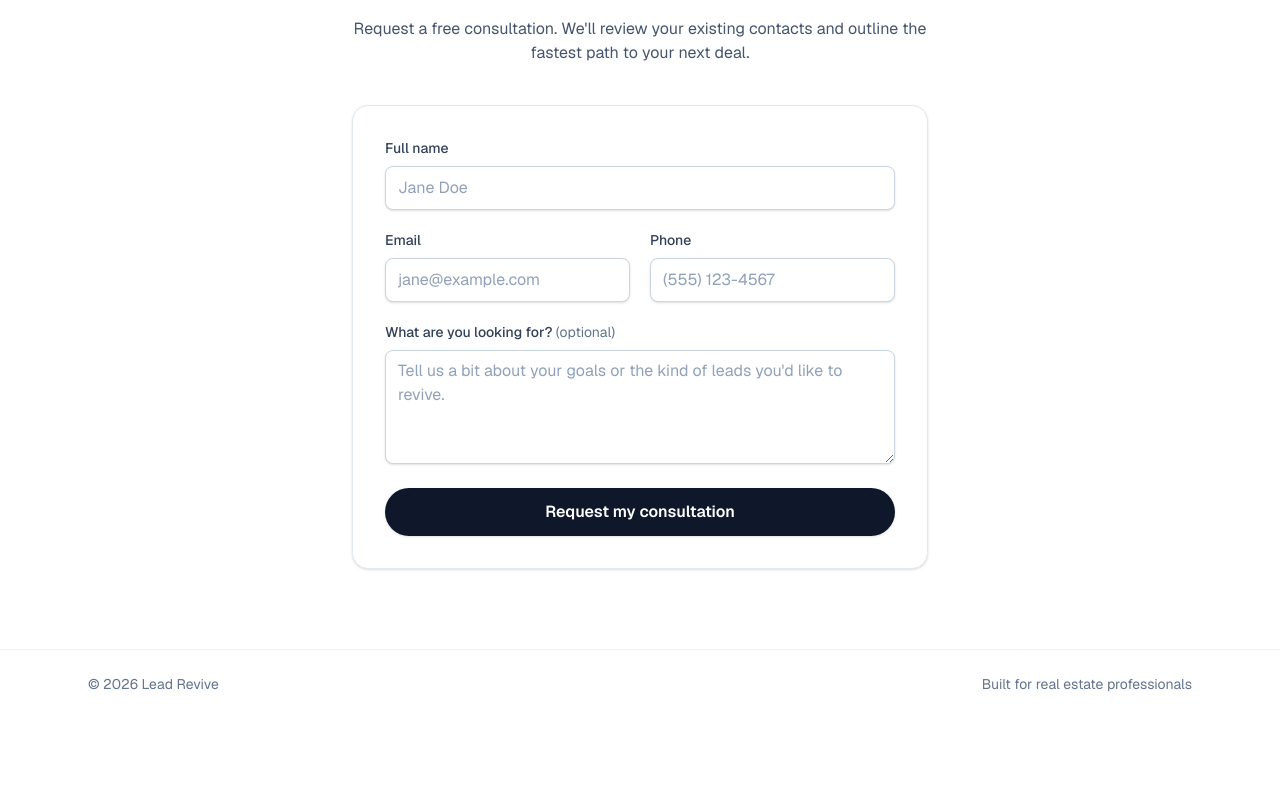
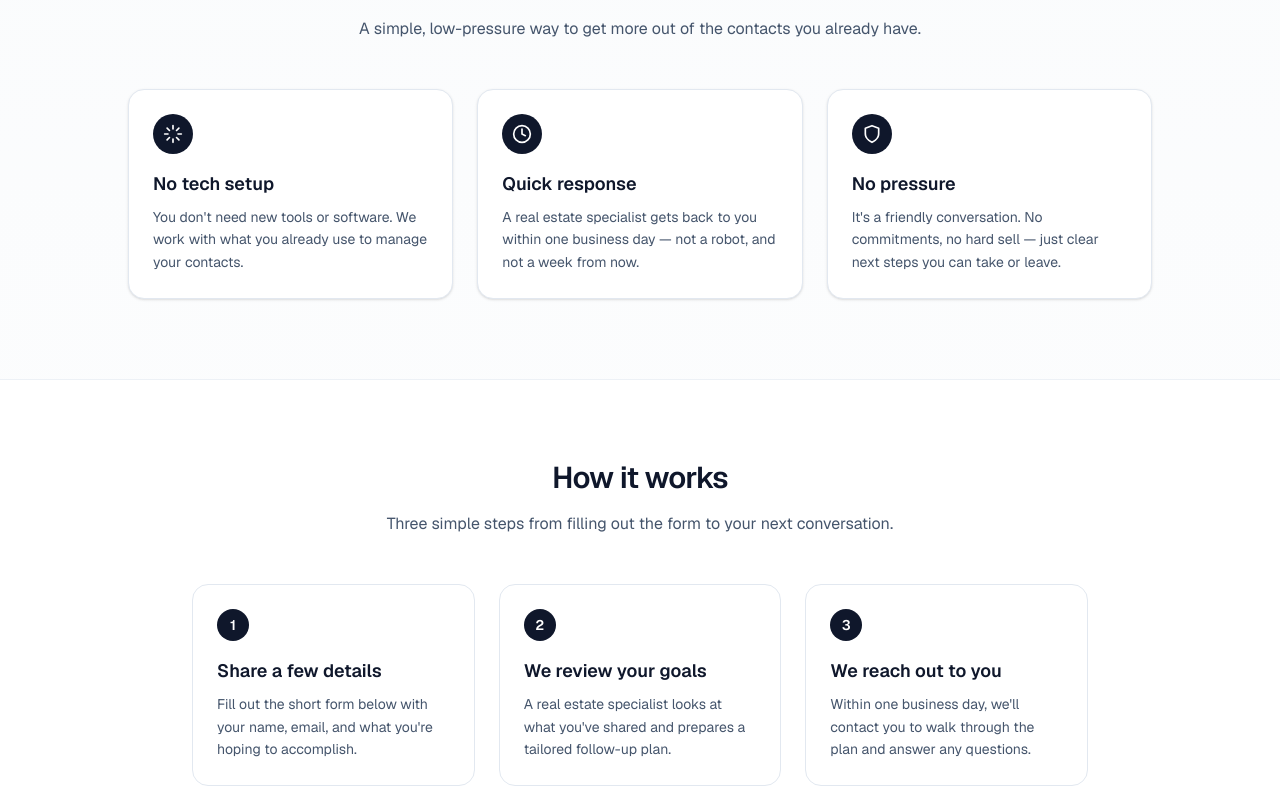
Before and after one commit to phprook/lead-revive-test-12, a Next.js app: page / in a window 1280 px wide. Shown: the part 970-1760 px from the top of the page. Before the commit the page ends 1688 px from the top, so only its background shows below. Built offline with nearby package versions, Linux system fonts and the light colour scheme.

Commit message:
Build FEATURE_005

```diff
--- a/src/app/page.tsx
+++ b/src/app/page.tsx
@@ -51,9 +51,162 @@ export default function Home() {
           </p>
         </section>
 
+        <section className="border-t border-slate-200/60 dark:border-slate-800/60">
+          <div className="mx-auto w-full max-w-6xl px-6 py-16 sm:py-20">
+            <div className="mx-auto max-w-2xl text-center">
+              <h2 className="text-2xl font-semibold tracking-tight sm:text-3xl">
+                Why agents choose Lead Revive
+              </h2>
+              <p className="mt-4 text-base text-slate-600 dark:text-slate-300">
+                A simple, low-pressure way to get more out of the contacts
+                you already have.
+              </p>
+            </div>
+
+            <ul className="mx-auto mt-12 grid max-w-5xl grid-cols-1 gap-6 sm:grid-cols-3">
+              <li className="rounded-2xl border border-slate-200 bg-white p-6 shadow-sm dark:border-slate-800 dark:bg-slate-900">
+                <div
+                  aria-hidden="true"
+                  className="mb-4 flex h-10 w-10 items-center justify-center rounded-full bg-slate-900 text-white dark:bg-white dark:text-slate-900"
+                >
+                  <svg
+                    xmlns="http://www.w3.org/2000/svg"
+                    viewBox="0 0 24 24"
+                    fill="none"
+                    stroke="currentColor"
+                    strokeWidth="2"
+                    strokeLinecap="round"
+                    strokeLinejoin="round"
+                    className="h-5 w-5"
+                  >
+                    <path d="M12 2v4" />
+                    <path d="M12 18v4" />
+                    <path d="m4.93 4.93 2.83 2.83" />
+                    <path d="m16.24 16.24 2.83 2.83" />
+                    <path d="M2 12h4" />
+                    <path d="M18 12h4" />
+                    <path d="m4.93 19.07 2.83-2.83" />
+                    <path d="m16.24 7.76 2.83-2.83" />
+                  </svg>
+                </div>
+                <h3 className="text-lg font-semibold">No tech setup</h3>
+                <p className="mt-2 text-sm leading-relaxed text-slate-600 dark:text-slate-300">
+                  You don&apos;t need new tools or software. We work with what
+                  you already use to manage your contacts.
+                </p>
+              </li>
+              <li className="rounded-2xl border border-slate-200 bg-white p-6 shadow-sm dark:border-slate-800 dark:bg-slate-900">
+                <div
+                  aria-hidden="true"
+                  className="mb-4 flex h-10 w-10 items-center justify-center rounded-full bg-slate-900 text-white dark:bg-white dark:text-slate-900"
+                >
+                  <svg
+                    xmlns="http://www.w3.org/2000/svg"
+                    viewBox="0 0 24 24"
+                    fill="none"
+                    stroke="currentColor"
+                    strokeWidth="2"
+                    strokeLinecap="round"
+                    strokeLinejoin="round"
+                    className="h-5 w-5"
+                  >
+                    <circle cx="12" cy="12" r="10" />
+                    <polyline points="12 6 12 12 16 14" />
+                  </svg>
+                </div>
+                <h3 className="text-lg font-semibold">Quick response</h3>
+                <p className="mt-2 text-sm leading-relaxed text-slate-600 dark:text-slate-300">
+                  A real estate specialist gets back to you within one business
+                  day — not a robot, and not a week from now.
+                </p>
+              </li>
+              <li className="rounded-2xl border border-slate-200 bg-white p-6 shadow-sm dark:border-slate-800 dark:bg-slate-900">
+                <div
+                  aria-hidden="true"
+                  className="mb-4 flex h-10 w-10 items-center justify-center rounded-full bg-slate-900 text-white dark:bg-white dark:text-slate-900"
+                >
+                  <svg
+                    xmlns="http://www.w3.org/2000/svg"
+                    viewBox="0 0 24 24"
+                    fill="none"
+                    stroke="currentColor"
+                    strokeWidth="2"
+                    strokeLinecap="round"
+                    strokeLinejoin="round"
+                    className="h-5 w-5"
+                  >
+                    <path d="M12 22s8-4 8-10V5l-8-3-8 3v7c0 6 8 10 8 10z" />
+                  </svg>
+                </div>
+                <h3 className="text-lg font-semibold">No pressure</h3>
+                <p className="mt-2 text-sm leading-relaxed text-slate-600 dark:text-slate-300">
+                  It&apos;s a friendly conversation. No commitments, no hard
+                  sell — just clear next steps you can take or leave.
+                </p>
+              </li>
+            </ul>
+          </div>
+        </section>
+
+        <section
+          id="how-it-works"
+          className="border-t border-slate-200/60 bg-white dark:border-slate-800/60 dark:bg-slate-950"
+        >
+          <div className="mx-auto w-full max-w-5xl px-6 py-16 sm:py-20">
+            <div className="mx-auto max-w-2xl text-center">
+              <h2 className="text-2xl font-semibold tracking-tight sm:text-3xl">
+                How it works
+              </h2>
+              <p className="mt-4 text-base text-slate-600 dark:text-slate-300">
+                Three simple steps from filling out the form to your next
+                conversation.
+              </p>
+            </div>
+
+            <ol className="mx-auto mt-12 grid max-w-4xl grid-cols-1 gap-6 sm:grid-cols-3">
+              <li className="rounded-2xl border border-slate-200 p-6 dark:border-slate-800">
+                <span className="inline-flex h-8 w-8 items-center justify-center rounded-full bg-slate-900 text-sm font-semibold text-white dark:bg-white dark:text-slate-900">
+                  1
+                </span>
+                <h3 className="mt-4 text-lg font-semibold">
+                  Share a few details
+                </h3>
+                <p className="mt-2 text-sm leading-relaxed text-slate-600 dark:text-slate-300">
+                  Fill out the short form below with your name, email, and what
+                  you&apos;re hoping to accomplish.
+                </p>
+              </li>
+              <li className="rounded-2xl border border-slate-200 p-6 dark:border-slate-800">
+                <span className="inline-flex h-8 w-8 items-center justify-center rounded-full bg-slate-900 text-sm font-semibold text-white dark:bg-white dark:text-slate-900">
+                  2
+                </span>
+                <h3 className="mt-4 text-lg font-semibold">
+                  We review your goals
+                </h3>
+                <p className="mt-2 text-sm leading-relaxed text-slate-600 dark:text-slate-300">
+                  A real estate specialist looks at what you&apos;ve shared and
+                  prepares a tailored follow-up plan.
+                </p>
+              </li>
+              <li className="rounded-2xl border border-slate-200 p-6 dark:border-slate-800">
+                <span className="inline-flex h-8 w-8 items-center justify-center rounded-full bg-slate-900 text-sm font-semibold text-white dark:bg-white dark:text-slate-900">
+                  3
+                </span>
+                <h3 className="mt-4 text-lg font-semibold">
+                  We reach out to you
+                </h3>
+                <p className="mt-2 text-sm leading-relaxed text-slate-600 dark:text-slate-300">
+                  Within one business day, we&apos;ll contact you to walk
+                  through the plan and answer any questions.
+                </p>
+              </li>
+            </ol>
+          </div>
+        </section>
+
         <section
           id="get-started"
-          className="border-t border-slate-200/60 bg-white dark:border-slate-800/60 dark:bg-slate-950"
+          className="border-t border-slate-200/60 dark:border-slate-800/60"
         >
           <div className="mx-auto flex w-full max-w-4xl flex-col items-center px-6 py-16 text-center sm:py-20">
             <h2 className="text-2xl font-semibold tracking-tight sm:text-3xl">
@@ -61,9 +214,16 @@ export default function Home() {
             </h2>
             <p className="mt-4 max-w-xl text-base text-slate-600 dark:text-slate-300">
               Request a free consultation. We&apos;ll review your existing
-              contacts and outline the fastest path to your next deal.
+              contacts and outline the fastest path to your next deal. After
+              you submit the form, a specialist will email or call you within
+              one business day.
             </p>
             <LeadForm />
+            <p className="mt-4 max-w-xl text-xs leading-relaxed text-slate-500 dark:text-slate-400">
+              Your information is kept private. We&apos;ll only use it to
+              follow up about your request — we don&apos;t sell or share your
+              details with third parties.
+            </p>
           </div>
         </section>
       </main>
```
Also changed, not shown: .ai-build/ACTIVE_BUILD_PROMPT.md, .ai-build/active_project_build_job.json, .ai-build/last_build_report.md, .ai-build/project_state.json, 1 other file (tests, documents, lock files or other folders).
